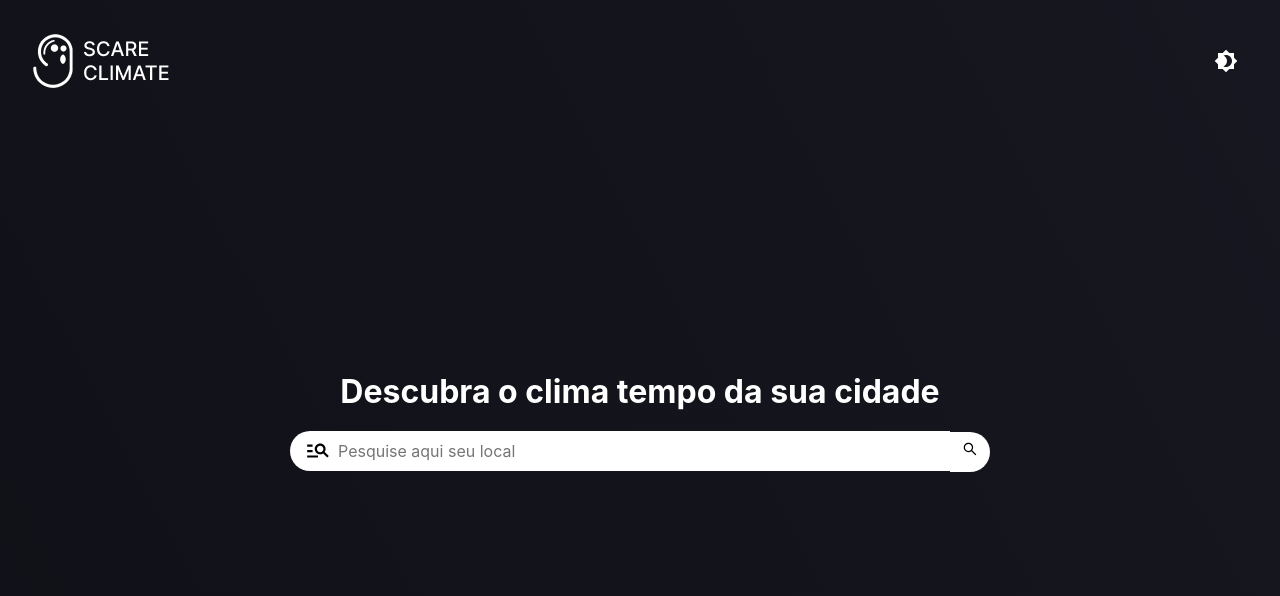
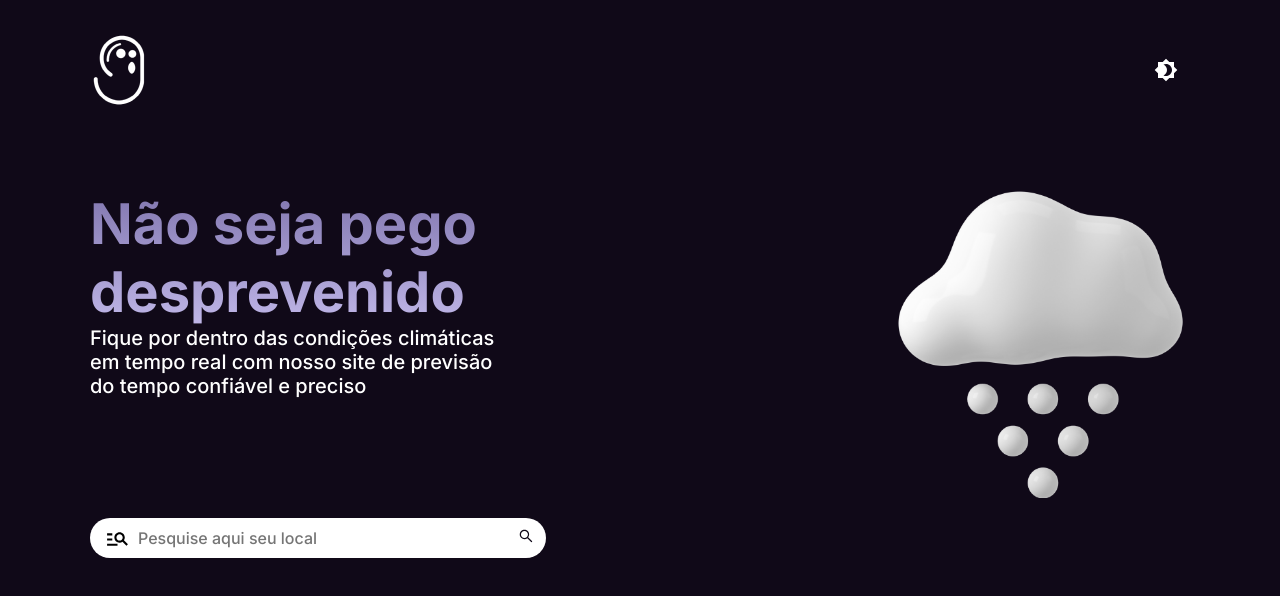
Before and after one commit to c4slu/scare-climate, a React (Vite) app: page / in a window 1280 px wide. Shown: the top 596 px of the page. Built offline with nearby package versions, Linux system fonts and the light colour scheme.

Commit message:
Change themes

```diff
--- a/index.html
+++ b/index.html
@@ -1,6 +1,12 @@
 <!DOCTYPE html>
 <html lang="en">
   <head>
+    <link rel="preconnect" href="https://fonts.googleapis.com" />
+    <link rel="preconnect" href="https://fonts.gstatic.com" crossorigin />
+    <link
+      href="https://fonts.googleapis.com/css2?family=Inter:wght@500;700&display=swap"
+      rel="stylesheet"
+    />
     <meta charset="UTF-8" />
     <link rel="icon" type="image/ico" href="./src/assets/favicon.ico" />
     <meta name="viewport" content="width=device-width, initial-scale=1.0" />
--- a/src/pages/home/index.tsx
+++ b/src/pages/home/index.tsx
@@ -8,7 +8,9 @@ import {
   Info,
   Icon,
   Result,
-  Bg,
+  DescContainer,
+  Mouse,
+  Scroll,
 } from "./styles";
 import { NavLink } from "react-router-dom";
 import { MdBrightness4 } from "react-icons/md";
@@ -24,10 +26,11 @@ import {
 } from "react-icons/bs";
 import { AiOutlineSearch, AiOutlineCloud } from "react-icons/ai";
 import logo from "../../assets/logo.png";
+import snow from "../../assets/img_snow.png";
 
 import React, { useState } from "react";
 import axios from "axios";
-import { IconBaseProps, IconTree, IconType } from "react-icons/lib";
+import { IconBaseProps, IconContext } from "react-icons/lib";
 
 interface WeatherData {
   weather: {
@@ -51,11 +54,11 @@ interface WeatherData {
 }
 
 export function Home() {
-  const [overflowY, setOverflowY] = useState("");
+  const [mostrarConteudo, setMostrarConteudo] = useState(false);
 
   const [query, setQuery] = useState("");
   const [weather, setWeather] = useState<WeatherData | null>(null);
-  let icon: IconBaseProps | undefined;
+  let icon: typeof Icon | undefined;
   if (weather?.weather[0].main == "Clouds") {
     icon = <BsFillCloudHazeFill size={100} />;
   } else if (weather?.weather[0].main == "Clear") {
@@ -104,14 +107,14 @@ export function Home() {
   let tempajust = temp?.toFixed(0);
 
   const handleClick = () => {
-    setOverflowY("none");
+    setMostrarConteudo(true);
     // Adicione a animação de loading ao botão
 
     // Desloque a página para a área de destino usando animação
     const minhaArea = document.querySelector("#minhaArea") ?? document.body;
     const posicao = minhaArea.getBoundingClientRect().top + window.pageYOffset;
     const deslocamento = posicao + 64; // 64 é a altura do menu de navegação
-    const duracao = 500; // duração da animação em milissegundos
+    const duracao = 800; // duração da animação em milissegundos
     const inicio = performance.now();
     const animacao = requestAnimationFrame(function animarScroll(time) {
       const tempoPassado = time - inicio;
@@ -124,10 +127,11 @@ export function Home() {
         requestAnimationFrame(animarScroll);
       }
     });
+    setMostrarConteudo(true);
   };
 
   return (
-    <div>
+    <div style={{}}>
       <ContainerSearch>
         <HeaderContainer>
           <img src={logo} alt="" />
@@ -138,7 +142,17 @@ export function Home() {
           </nav>
         </HeaderContainer>
 
-        <h1>Descubra o clima tempo da sua cidade</h1>
+        <DescContainer>
+          <div>
+            <h1>Não seja pego desprevenido</h1>
+            <h6>
+              Fique por dentro das condições climáticas em tempo real com nosso
+              site de previsão do tempo confiável e preciso
+            </h6>
+          </div>
+          <img src={snow} alt="" />
+        </DescContainer>
+
         <InputContainer>
           <form onSubmit={search}>
             <input
@@ -161,13 +175,17 @@ export function Home() {
           </form>
         </InputContainer>
       </ContainerSearch>
+      {mostrarConteudo && (
         <ResultContainer id="minhaArea">
+          <Mouse>
+            <Scroll></Scroll>
+          </Mouse>
           {weather && (
             <div>
               <h1>CONDIÇÕES ATUAIS</h1>
               <Result>
                 <Desc>
-                <Icon>{icon}</Icon>
+                  <Icon>${icon}</Icon>
                   <h3>{weather.name}</h3>
                   <Graus>
                     {tempajust} <span> °C</span>
@@ -201,6 +219,8 @@ export function Home() {
             </div>
           )}
         </ResultContainer>
+      )}
+      {/* <Blur></Blur> */}
     </div>
   );
 }
--- a/src/pages/home/styles.ts
+++ b/src/pages/home/styles.ts
@@ -1,5 +1,79 @@
-import styled from "styled-components";
+import styled, { keyframes } from "styled-components";
 import search from "../../assets/search.svg";
+
+// export const Blur = styled.div`
+//   position: absolute;
+//   width: 832px;
+//   height: 300px;
+//   left: -391px;
+//   top: 0px;
+
+//   background: radial-gradient(
+//     50% 50% at 47.42% 57.27%,
+//     rgba(167, 89, 255, 0.15) 0%,
+//     rgba(165, 86, 255, 0) 100%
+//   );
+
+//   z-index: -20;
+// `;
+
+export const AniEntrada = keyframes`
+from {
+    opacity: 0;
+    transform: translateX(-100%);
+  }
+  to {
+    opacity: 1;
+    transform: translateX(0);
+  }
+`;
+
+export const AniEntradaLeft = keyframes`
+  from {transform: translateX(550px);}
+  to {transform: translateX(0px);}
+`;
+
+const intro = keyframes`
+  0%{
+    opacity: 0;
+    transform: translateY(40px)
+  }
+  100%{
+    opacity: 1;
+    transform: translateY(0)
+  }
+
+`;
+const finger = keyframes`
+	0%{
+    opacity: 1
+	}100%{
+    opacity: 0;
+    transform: translateY(20px)
+	}
+`;
+
+export const Mouse = styled.div`
+  position: absolute;
+  width: 22px;
+  height: 48px;
+  bottom: 40px;
+  left: 50%;
+  margin-left: -12px;
+  border-radius: 15px;
+  border: 2px solid #888;
+  animation: ${intro} 1s;
+`;
+
+export const Scroll = styled.div`
+  display: block;
+  width: 3px;
+  height: 3px;
+  margin: 6px auto;
+  border-radius: 4px;
+  background: #888;
+  animation: ${finger} 1s infinite;
+`;
 
 export const ContainerSearch = styled.div`
   border-radius: 0px 0px 40px 40px;
@@ -10,27 +84,60 @@ export const ContainerSearch = styled.div`
     display: flex;
     align-items: center;
     justify-content: center;
-    padding-top: 250px;
+    width: 399px;
+    height: 136px;
+    font-weight: 700;
+    font-size: 56px;
+    line-height: 68px;
+
+    background: linear-gradient(180deg, #8176af 0%, #c0b7e8 100%);
+    -webkit-background-clip: text;
+    -webkit-text-fill-color: transparent;
+    background-clip: text;
+
+    animation: ${AniEntrada} 1s ease-in-out forwards;
+  }
+
+  h6 {
+    width: 409px;
+    height: 80px;
+
+    /* Headline/H6 */
+
+    font-family: "Inter";
+    font-style: normal;
+    font-weight: 500;
+    font-size: 20px;
+    line-height: 24px;
+
+    color: #ffffff;
+
+    font-family: "Inter";
+    font-style: normal;
+    font-weight: 500;
+
+    animation: ${AniEntrada} 1.5s ease-in-out forwards;
   }
 `;
 
 export const InputContainer = styled.div`
-  display: flex;
+  margin: 0px 0 20px 90px;
+
+  /* display: flex;
   align-items: center;
-  justify-content: center;
+  justify-content: center; */
 
-  width: 100vw;
   height: 10vh;
   input {
     border-top-left-radius: 20px;
     border-bottom-left-radius: 20px;
-    width: 660px;
+    width: 416px;
     height: 40px;
 
     padding-left: 3rem;
 
     background: url(${search}) no-repeat left center;
-    background-size: 04%;
+    background-size: 6%;
     background-position: 15px 50%;
     background-color: white;
 
@@ -46,9 +153,6 @@ export const InputContainer = styled.div`
 
     height: 40px;
     width: 40px;
-
-    padding-bottom: 2px;
-
     background: ${(props) => props.theme["white"]};
     color: ${(props) => props.theme["black"]};
     border-top-right-radius: 20px;
@@ -56,7 +160,7 @@ export const InputContainer = styled.div`
     border: none;
     cursor: pointer;
     &:hover {
-      background: ${(props) => props.theme["black"]};
+      background: ${(props) => props.theme["green-medium"]};
       color: ${(props) => props.theme["white"]};
     }
   }
@@ -67,14 +171,17 @@ export const HeaderContainer = styled.header`
   align-items: center;
   justify-content: space-between;
 
+  h1 {
+  }
+
   nav {
     display: flex;
     gap: 0.5rem;
-    margin: 30px;
+    margin: 30px 90px;
   }
 
   img {
-    margin: 30px;
+    margin: 30px 90px;
   }
 
   a {
@@ -101,8 +208,12 @@ export const ResultContainer = styled.div`
   align-items: center;
   justify-content: center;
   height: 100vh;
+
   h1 {
-    color: ${(props) => props.theme["white"]};
+    background: linear-gradient(180deg, #8176af 0%, #c0b7e8 100%);
+    -webkit-background-clip: text;
+    -webkit-text-fill-color: transparent;
+    background-clip: text;
     font-size: 1.5rem;
     margin: 2rem 0rem;
   }
@@ -185,4 +296,26 @@ export const Result = styled.div`
   );
   border: 0.5px solid rgba(255, 255, 255, 0.1);
   border-radius: 10px;
+  animation: ${intro} 1s;
+  transition: all 0.65s ease;
+
+  &:hover {
+    box-shadow: 0 40px 130px rgba(0, 0, 0, 0.2);
+    -webkit-transform: scale(1.1, 1.1);
+    transform: scale(1.1, 1.1);
+  }
 `;
+
+export const DescContainer = styled.div`
+  display: flex;
+  justify-content: space-between;
+  div {
+  }
+  height: 308px;
+  margin: 50px 90px 20px 90px;
+
+  img {
+    height: 100%;
+    animation: ${AniEntradaLeft} 1s ease-in-out forwards;
+  }
+`;
--- a/src/styles/global.ts
+++ b/src/styles/global.ts
@@ -2,11 +2,11 @@ import { createGlobalStyle } from "styled-components";
 
 export const GlobalStyle = createGlobalStyle`
  * {
+
    margin: 0;
   padding: 0;
   box-sizing: border-box;
   overflow-x: hidden;
-  /* overflow-y: hidden; */
 }
 :focus{
   outline: 0;
@@ -17,6 +17,8 @@ export const GlobalStyle = createGlobalStyle`
   background: ${(props) => props.theme.black};
   color: ${(props) => props.theme.white};
   -webkit-font-smoothing: antialiased;
+
+
 }
 
 body, input, textarea, button {
@@ -26,6 +28,7 @@ export const GlobalStyle = createGlobalStyle`
 
 }
 body::-webkit-scrollbar {
+
   width: 12px;               /* width of the entire scrollbar */
 }
 
--- a/src/styles/themes/defaul.ts
+++ b/src/styles/themes/defaul.ts
@@ -1,8 +1,10 @@
 export const DefaultTheme = {
   "green-dark": "#013220",
-  "green-medium": "#2E7D32",
+  "green-medium": "#8176AF",
   "green-light": "#4CAF50",
 
-  black: "linear-gradient(242.76deg, #171721 -0.1%, #0E0E14 101.88%);",
+  gradient: "linear-gradient(180deg, #8176AF 0%, #C0B7E8 100%)",
+
+  black: "#100918",
   white: "#fff",
 };
```
Also changed, not shown: src/assets/img_snow.png (added), src/assets/logo.png. Lines whose indentation alone changed are shown as unchanged.
